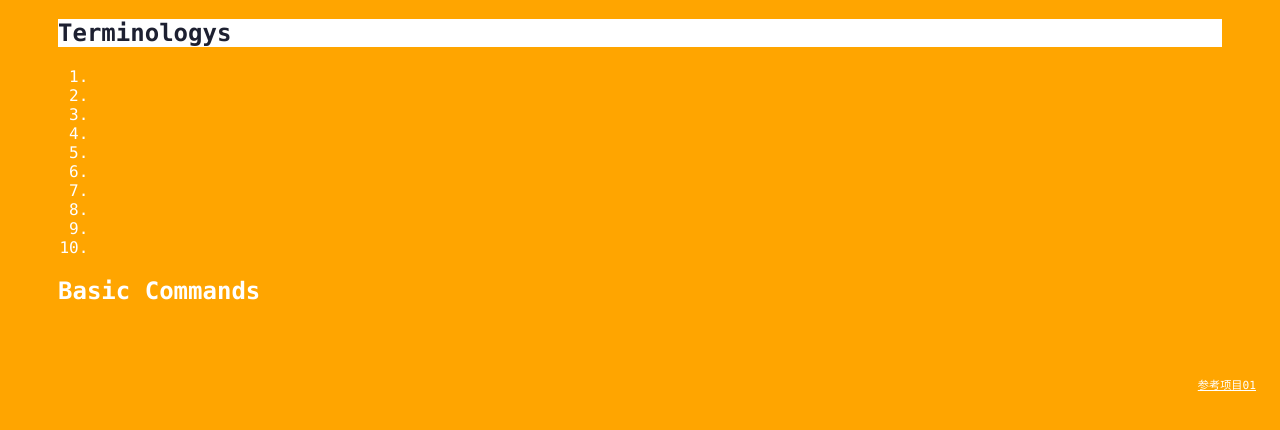
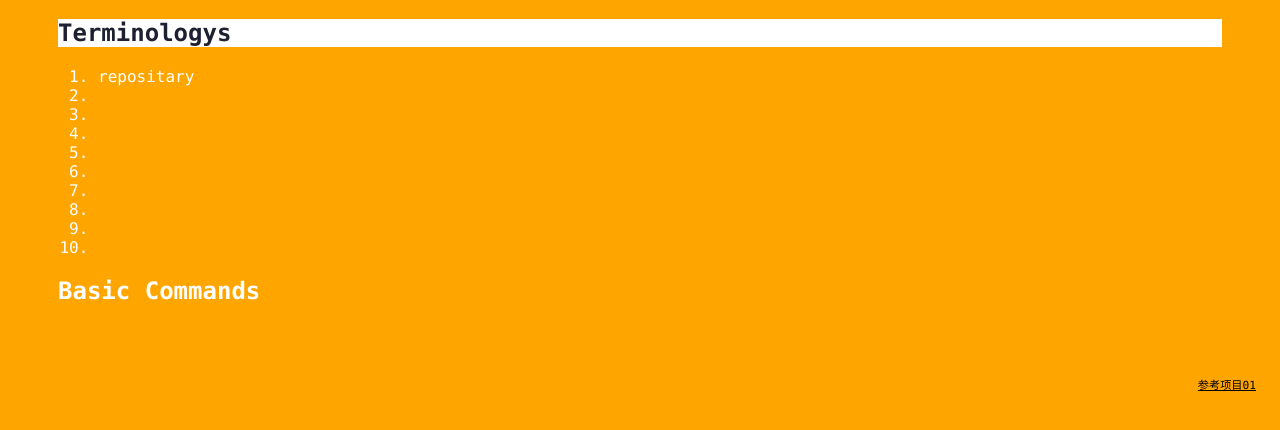
Before and after one commit to rocky1980/git_learning, a plain HTML site: page index.html in a window 1280 px wide. Both pictures are taken after a click on the element "Terminologys". Shown: the part 226-656 px from the top of the page. Drawn offline with Linux system fonts and the light colour scheme.

Commit message:
Temporary to modify index.html readme.md and style.css

```diff
--- a/index.html
+++ b/index.html
@@ -14,7 +14,7 @@
         <div class="accordion"><h1>Terminologys</h1></div>
             <div class="panel">
                 <ol>
-                    <li></li>
+                    <li>repositary</li>
                     <li></li>
                     <li></li>
                     <li></li>
--- a/styles/style.css
+++ b/styles/style.css
@@ -5,7 +5,7 @@ body{
 }
 
 body a{
-  color: white;
+  color: black;
 }
 
 header{
```
Also changed, not shown: 1 other file.
